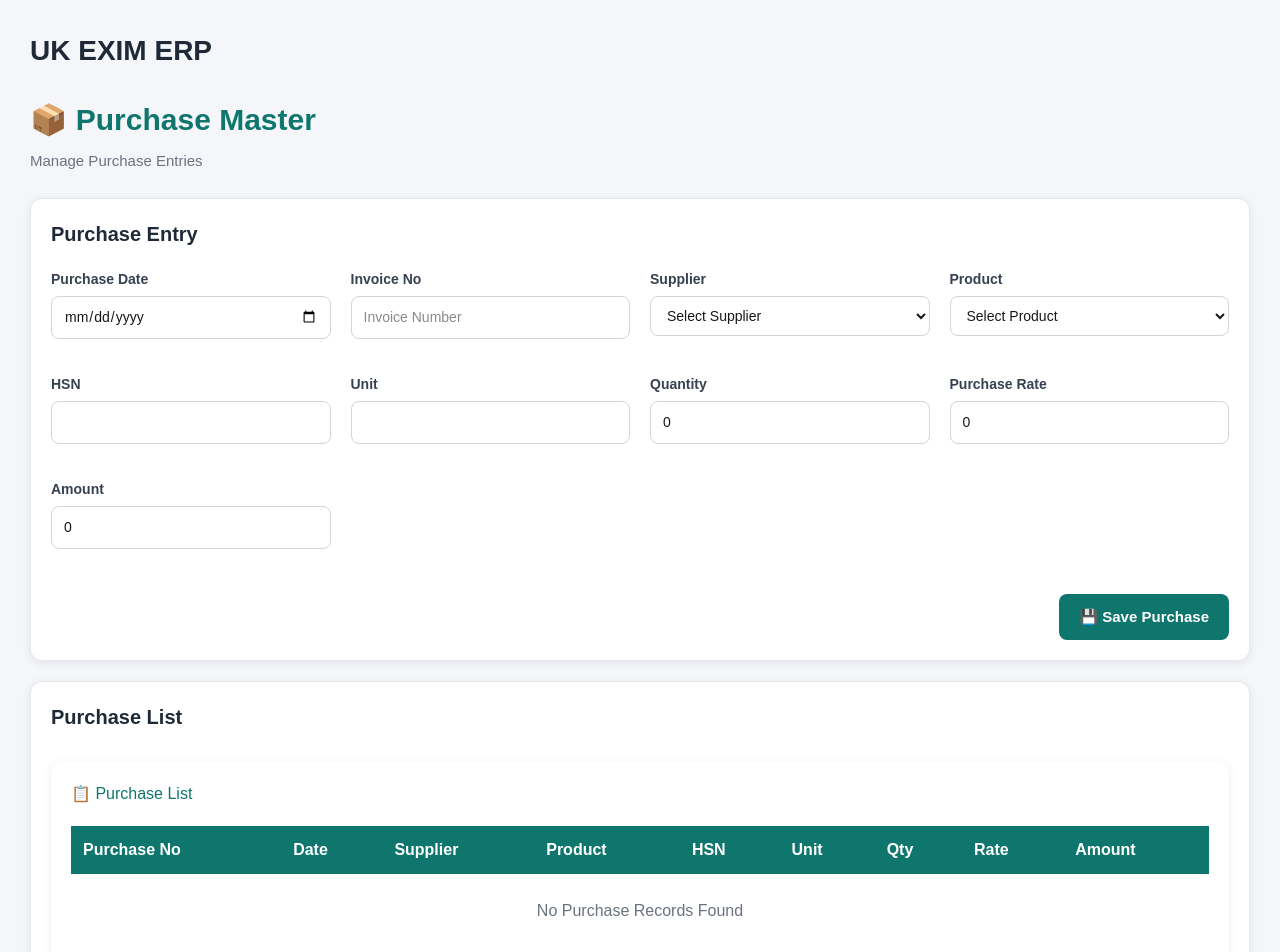
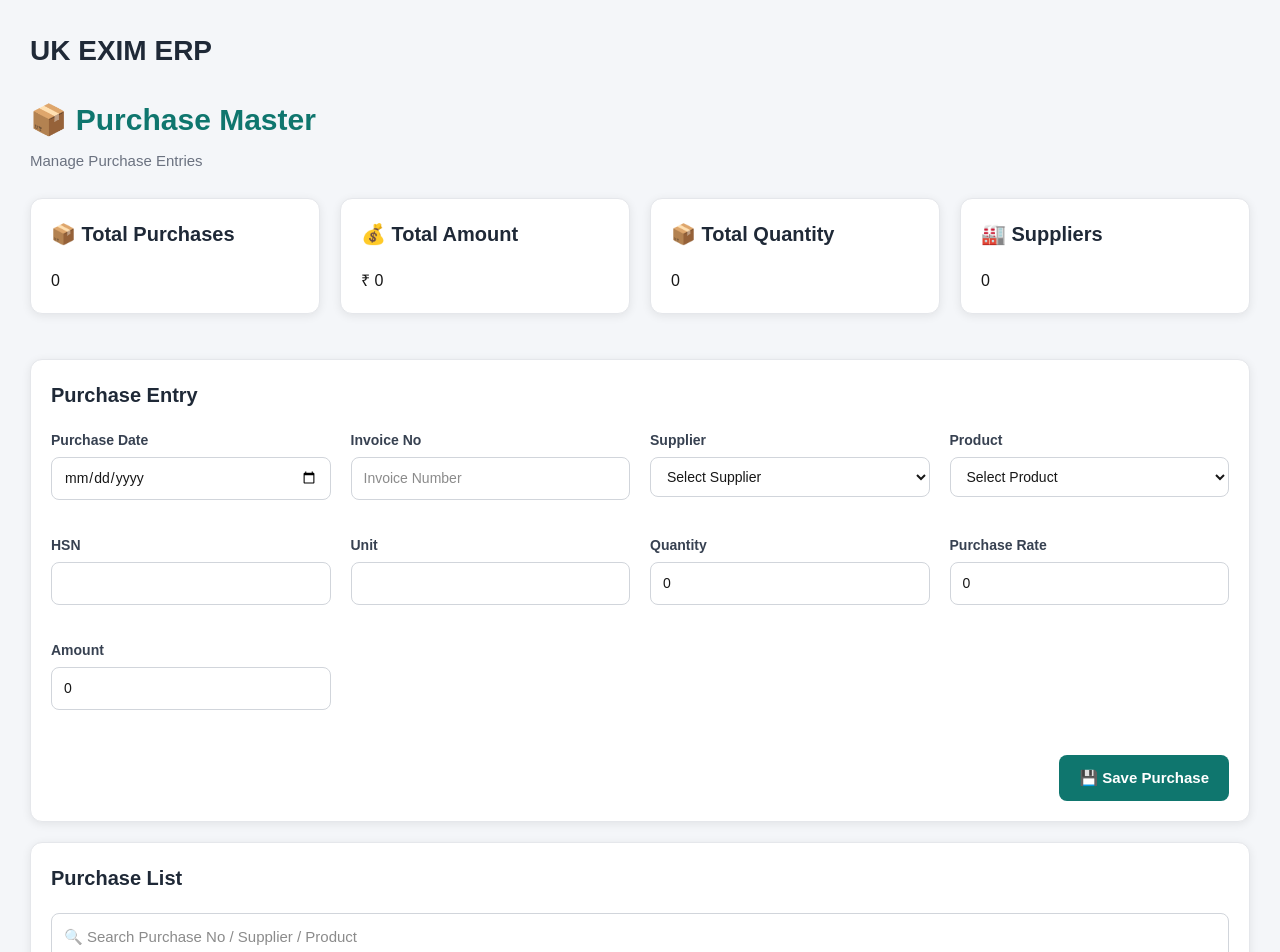
Before and after one commit to uttambhosale65/uk-exim-erp, a Next.js app: page /purchase in a window 1280 px wide. Shown: the top 952 px of the page. Built offline with nearby package versions, Linux system fonts and the light colour scheme.

Commit message:
Version 0.9 - Purchase Module Professional UI, Statistics Cards and Search

```diff
--- a/app/components/customer/purchase/PurchaseStorage.ts
+++ b/app/components/customer/purchase/PurchaseStorage.ts
@@ -9,16 +9,12 @@ export function loadPurchases(): Purchase[] {
 
   if (!data) return [];
 
-  try {
-    return JSON.parse(data);
-  } catch {
-    return [];
-  }
+  return JSON.parse(data);
 }
 
 export function savePurchases(
   purchases: Purchase[]
-) {
+): void {
   if (typeof window === "undefined") return;
 
   localStorage.setItem(
@@ -27,25 +23,44 @@ export function savePurchases(
   );
 }
 
-export function getNextPurchaseNo(
-  purchases: Purchase[]
-) {
-  if (purchases.length === 0) {
-    return "PUR-0001";
-  }
+export function addPurchase(
+  purchase: Purchase
+): void {
+  const purchases = loadPurchases();
 
-  const last = purchases[purchases.length - 1];
+  purchases.push(purchase);
 
-  const number =
-    parseInt(last.purchaseNo.replace("PUR-", "")) + 1;
+  savePurchases(purchases);
+}
 
-  return `PUR-${number
+export function deletePurchase(
+  id: string
+): void {
+  const purchases = loadPurchases().filter(
+    (purchase) => purchase.id !== id
+  );
+
+  savePurchases(purchases);
+}
+
+export function updatePurchase(
+  updatedPurchase: Purchase
+): void {
+  const purchases = loadPurchases().map((purchase) =>
+    purchase.id === updatedPurchase.id
+      ? updatedPurchase
+      : purchase
+  );
+
+  savePurchases(purchases);
+}
+
+export function getNextPurchaseNo(): string {
+  const purchases = loadPurchases();
+
+  const next = purchases.length + 1;
+
+  return `PUR-${next
     .toString()
     .padStart(4, "0")}`;
 }
-
-export function clearPurchases() {
-  if (typeof window === "undefined") return;
-
-  localStorage.removeItem(STORAGE_KEY);
-}
--- a/app/components/customer/purchase/PurchaseTable.tsx
+++ b/app/components/customer/purchase/PurchaseTable.tsx
@@ -12,37 +12,24 @@ export default function PurchaseTable({
   return (
     <div
       style={{
-        marginTop: "30px",
-        background: "#ffffff",
-        borderRadius: "12px",
-        padding: "20px",
-        boxShadow: "0 2px 10px rgba(0,0,0,0.08)",
+        overflowX: "auto",
       }}
     >
-      <h2
-        style={{
-          marginBottom: "20px",
-          color: "#0f766e",
-        }}
-      >
-        📋 Purchase List
-      </h2>
-
-      <div style={{ overflowX: "auto" }}>
       <table
         style={{
           width: "100%",
           borderCollapse: "collapse",
-            minWidth: "900px",
+          minWidth: "950px",
         }}
       >
         <thead>
           <tr
             style={{
               background: "#0f766e",
-                color: "#ffffff",
+              color: "#fff",
             }}
           >
+            <th style={thStyle}>#</th>
             <th style={thStyle}>Purchase No</th>
             <th style={thStyle}>Date</th>
             <th style={thStyle}>Supplier</th>
@@ -59,11 +46,10 @@ export default function PurchaseTable({
           {purchases.length === 0 ? (
             <tr>
               <td
-                  colSpan={9}
+                colSpan={10}
                 style={{
+                  padding: "25px",
                   textAlign: "center",
-                    padding: "25px",
-                    color: "#6b7280",
                 }}
               >
                 No Purchase Records Found
@@ -77,9 +63,10 @@ export default function PurchaseTable({
                   background:
                     index % 2 === 0
                       ? "#ffffff"
-                        : "#f9fafb",
+                      : "#f8fafc",
                 }}
               >
+                <td style={tdStyle}>{index + 1}</td>
                 <td style={tdStyle}>{purchase.purchaseNo}</td>
                 <td style={tdStyle}>{purchase.purchaseDate}</td>
                 <td style={tdStyle}>{purchase.supplierName}</td>
@@ -88,15 +75,19 @@ export default function PurchaseTable({
                 <td style={tdStyle}>{purchase.unit}</td>
                 <td style={tdStyle}>{purchase.qty}</td>
                 <td style={tdStyle}>₹ {purchase.rate}</td>
-                  <td style={tdStyle}>
-                    <b>₹ {purchase.amount}</b>
+                <td
+                  style={{
+                    ...tdStyle,
+                    fontWeight: "bold",
+                  }}
+                >
+                  ₹ {purchase.amount}
                 </td>
               </tr>
             ))
           )}
         </tbody>
       </table>
-      </div>
     </div>
   );
 }
--- a/app/purchase/page.tsx
+++ b/app/purchase/page.tsx
@@ -1,6 +1,6 @@
 "use client";
 
-import { useEffect, useState } from "react";
+import { useEffect, useMemo, useState } from "react";
 
 import Layout from "../components/ui/Layout";
 import Card from "../components/ui/Card";
@@ -20,21 +20,48 @@ import {
 export default function PurchasePage() {
   const [purchases, setPurchases] = useState<Purchase[]>([]);
   const [purchaseNo, setPurchaseNo] = useState("");
+  const [search, setSearch] = useState("");
 
   useEffect(() => {
     const data = loadPurchases();
     setPurchases(data);
-    setPurchaseNo(getNextPurchaseNo(data));
+    setPurchaseNo(getNextPurchaseNo());
   }, []);
 
   useEffect(() => {
     savePurchases(purchases);
-    setPurchaseNo(getNextPurchaseNo(purchases));
+    setPurchaseNo(getNextPurchaseNo());
   }, [purchases]);
 
   function addPurchase(purchase: Purchase) {
     setPurchases((prev) => [...prev, purchase]);
   }
+
+  const filteredPurchases = useMemo(() => {
+    const text = search.toLowerCase();
+
+    return purchases.filter((purchase) =>
+      purchase.purchaseNo.toLowerCase().includes(text) ||
+      purchase.supplierName.toLowerCase().includes(text) ||
+      purchase.productName.toLowerCase().includes(text)
+    );
+  }, [purchases, search]);
+
+  const totalPurchases = purchases.length;
+
+  const totalAmount = purchases.reduce(
+    (sum, purchase) => sum + purchase.amount,
+    0
+  );
+
+  const totalQty = purchases.reduce(
+    (sum, purchase) => sum + purchase.qty,
+    0
+  );
+
+  const totalSuppliers = new Set(
+    purchases.map((purchase) => purchase.supplierCode)
+  ).size;
 
   return (
     <Layout title="UK EXIM ERP">
@@ -43,6 +70,31 @@ export default function PurchasePage() {
         title="📦 Purchase Master"
         subtitle="Manage Purchase Entries"
       />
+      <div
+        style={{
+          display: "grid",
+          gridTemplateColumns:
+            "repeat(auto-fit, minmax(220px, 1fr))",
+          gap: "20px",
+          marginBottom: "25px",
+        }}
+      >
+        <Card title="📦 Total Purchases">
+          <h2>{totalPurchases}</h2>
+        </Card>
+
+        <Card title="💰 Total Amount">
+          <h2>₹ {totalAmount}</h2>
+        </Card>
+
+        <Card title="📦 Total Quantity">
+          <h2>{totalQty}</h2>
+        </Card>
+
+        <Card title="🏭 Suppliers">
+          <h2>{totalSuppliers}</h2>
+        </Card>
+      </div>
 
       <Card title="Purchase Entry">
         <PurchaseForm
@@ -52,9 +104,26 @@ export default function PurchasePage() {
       </Card>
 
       <Card title="Purchase List">
+
+        <input
+          type="text"
+          placeholder="🔍 Search Purchase No / Supplier / Product"
+          value={search}
+          onChange={(e) => setSearch(e.target.value)}
+          style={{
+            width: "100%",
+            padding: "12px",
+            marginBottom: "20px",
+            border: "1px solid #d1d5db",
+            borderRadius: "8px",
+            fontSize: "15px",
+          }}
+        />
+
         <PurchaseTable
-          purchases={purchases}
+          purchases={filteredPurchases}
         />
+
       </Card>
 
     </Layout>
```
Lines whose indentation alone changed are shown as unchanged.
